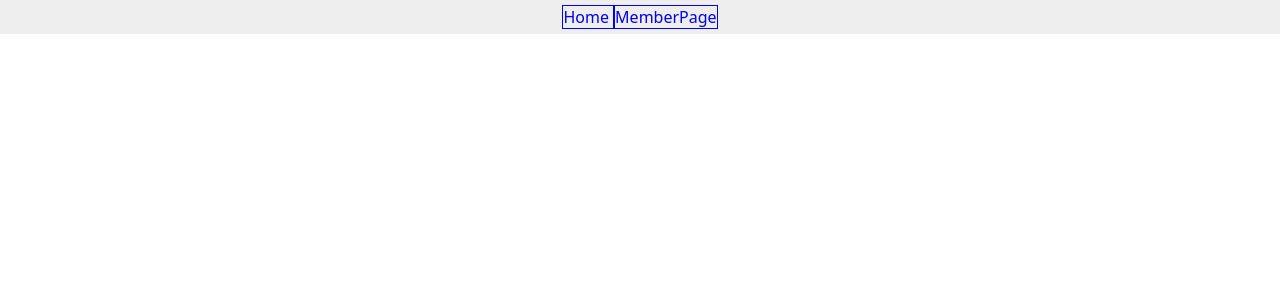
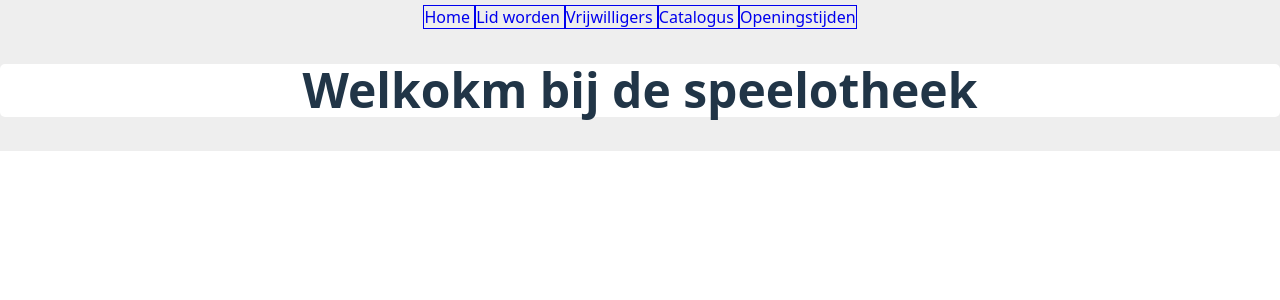
Before and after one commit to GuidoKleine/spelotheek, a React (Vite) app: page / in a window 1280 px wide. Before the commit this address had no page. Shown: the top 300 px of the page. Built offline with nearby package versions, Linux system fonts and the light colour scheme.

Commit message:
added more options to nave and restructered everything in app.tsx

```diff
--- a/src/App.tsx
+++ b/src/App.tsx
@@ -1,11 +1,40 @@
 import './styling/App.css'
+import { BrowserRouter, Link, Route, Routes } from "react-router";
+import HomePage from './pages/HomePage.tsx';
+import MemberPage from './pages/MemberPage.tsx';
+import VolunteerPage from './pages/VolunteerPage.tsx';
+import CatalogusPage from './pages/CatalogusPage.tsx';
+import OpeningTimesPage from './pages/OpeningTimePage.tsx';
 
 function App() {
   return (
     <>
+      <BrowserRouter>
+      <Navigation />
       <div className='app-container'>
-        <h1 className='page-title'>Speelotheek Woerden</h1>
+        <Routes>
+          <Route path='/' element={<HomePage />} />
+          <Route path='lid-worden' element={<MemberPage />} />
+          <Route path='vrijwilligers' element={<VolunteerPage />} />
+          <Route path='catalogus' element={<CatalogusPage />} />
+          <Route path='openingstijden' element={<OpeningTimesPage />} />
+        </Routes>
       </div>
+      </BrowserRouter>
+    </>
+  )
+}
+
+function Navigation() {
+  return (
+    <>
+      <nav>
+        <Link className='nav-link' to="/"> Home </Link>
+        <Link className='nav-link' to="/lid-worden"> Lid worden </Link>
+        <Link className='nav-link' to="/vrijwilligers"> Vrijwilligers </Link>
+        <Link className='nav-link' to="/catalogus"> Catalogus </Link>
+        <Link className='nav-link' to="/openingstijden"> Openingstijden </Link>
+      </nav>
     </>
   )
 }
--- a/src/main.tsx
+++ b/src/main.tsx
@@ -1,29 +1,11 @@
 import { StrictMode } from 'react'
 import { createRoot } from 'react-dom/client'
-import { BrowserRouter, Link, Route, Routes } from "react-router";
+
 import './styling/index.css'
 import App from './App.tsx'
-import MemberPage from './pages/MemberPage.tsx';
 
 createRoot(document.getElementById('root')!).render(
-  <BrowserRouter>
     <StrictMode>
-      <Navigation />
-      <Routes>
-        <Route path='Home' element={<App />} />
-        <Route path='lid-worden' element={<MemberPage />} />
-      </Routes>
+    <App />
     </StrictMode>
-  </BrowserRouter>
 )
-
-function Navigation() {
-  return (
-    <>
-      <nav>
-        <Link className='nav-link' to="/"> Home </Link>
-        <Link className='nav-link' to="/lid-worden"> MemberPage </Link>
-      </nav>
-    </>
-  )
-}
--- /dev/null
+++ b/src/pages/HomePage.tsx
@@ -0,0 +1,9 @@
+function HomePage() {
+  return (
+    <>
+    <h1> Welkokm bij de speelotheek  </h1>
+    </>
+  )
+}
+
+export default HomePage;
--- a/src/pages/VolunteerPage.tsx
+++ b/src/pages/VolunteerPage.tsx
@@ -1,7 +1,7 @@
 function VolunteerPage() {
   return (
     <>
-      <h2>Vrijwillegers pagina</h2>
+      <h2>Vrijwilligers pagina</h2>
     </>
   )
 }
--- /dev/null
+++ b/src/styling/AdjustSize.css
@@ -0,0 +1,5 @@
+.line {
+  display: flex;
+  flex-direction: row;
+  justify-content: flex-end;
+}
```
Also changed, not shown: src/components/AdjustSize.tsx (added, +18 -0 lines).
